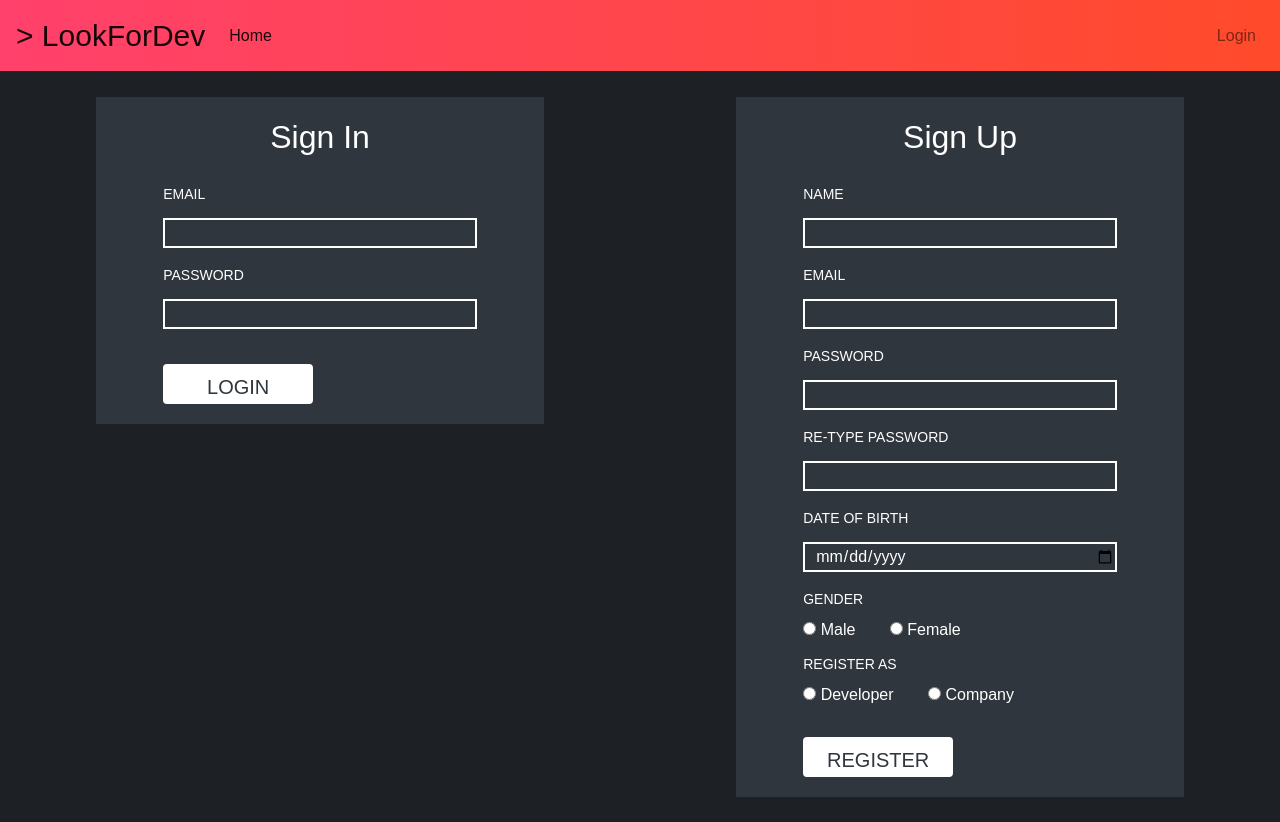
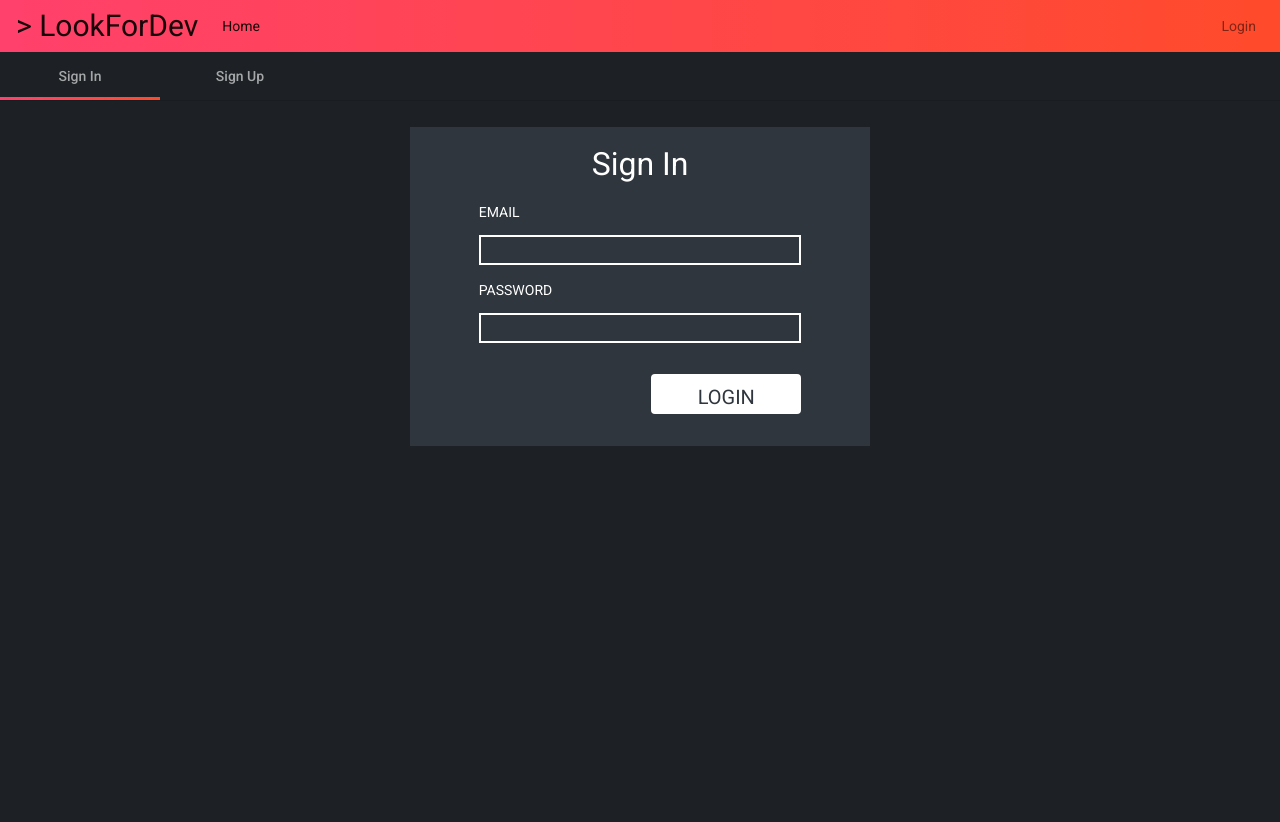
Before and after one commit to msmayankshetty99/LookForDev-Client, an Angular app: page /signin in a window 1280 px wide. After the commit the page ends 800 px from the top, so only its background shows below. Built offline with nearby package versions, Linux system fonts and the light colour scheme.

Commit message:
Implemented Material Tabs
Created Tabs for Sign In and Sign Up.

```diff
--- a/angular.json
+++ b/angular.json
@@ -24,6 +24,7 @@
               "src/assets"
             ],
             "styles": [
+              "./node_modules/@angular/material/prebuilt-themes/indigo-pink.css",
               "src/styles.css"
             ],
             "scripts": []
@@ -88,6 +89,7 @@
               "src/assets"
             ],
             "styles": [
+              "./node_modules/@angular/material/prebuilt-themes/indigo-pink.css",
               "src/styles.css"
             ],
             "scripts": []
--- a/package.json
+++ b/package.json
@@ -12,10 +12,12 @@
   "private": true,
   "dependencies": {
     "@angular/animations": "~9.1.11",
+    "@angular/cdk": "^9.2.4",
     "@angular/common": "~9.1.11",
     "@angular/compiler": "~9.1.11",
     "@angular/core": "~9.1.11",
     "@angular/forms": "~9.1.11",
+    "@angular/material": "^9.2.4",
     "@angular/platform-browser": "~9.1.11",
     "@angular/platform-browser-dynamic": "~9.1.11",
     "@angular/router": "~9.1.11",
--- a/src/app/app.module.ts
+++ b/src/app/app.module.ts
@@ -7,6 +7,8 @@ import { SigninComponent } from './signin/signin.component';
 import { HomeComponent } from './home/home.component';
 import { HttpClientModule } from '@angular/common/http';
 import { ReactiveFormsModule } from '@angular/forms';
+import { MatTabsModule } from '@angular/material/tabs';
+import { BrowserAnimationsModule } from '@angular/platform-browser/animations';
 
 @NgModule({
   declarations: [
@@ -18,7 +20,9 @@ import { ReactiveFormsModule } from '@angular/forms';
     BrowserModule,
     AppRoutingModule,
     HttpClientModule,
-    ReactiveFormsModule
+    ReactiveFormsModule,
+    BrowserAnimationsModule,
+    MatTabsModule
   ],
   providers: [],
   bootstrap: [AppComponent]
--- a/src/app/signin/signin.component.css
+++ b/src/app/signin/signin.component.css
@@ -7,27 +7,26 @@
 .grid-col-2
 {
 	display:inline-block;
-	width:35%;
-	margin:2% 7.5%;
+	width:36%;
+	margin:2% 32%;
     vertical-align:top;
     background: #2f363d;  /* fallback for old browsers */
 
 }
 .heading
 {
-    margin:16px auto;
-    font-size: 32px;
-    padding-bottom: 5px;
+    margin:6% auto;
+    font-size:32px;
 }
 .btn
 {
     color: #2f363d;
     background:#fff;
     width:150px;
-    height: 40px;
-    margin:20px 0px 20px 0px;
+    height:40px;
+    margin:5% 0% 10% 0%;
     border:2px solid #fff;
-    font-size: 20px;
+    font-size:20px;
 }
 .btn:hover
 {
@@ -65,3 +64,7 @@ label
 {
     margin-bottom: 10px;
 }
+.mat-tab-label, .mat-tab-link
+{
+    color:#fff !important;
+}
--- a/src/app/signin/signin.component.html
+++ b/src/app/signin/signin.component.html
@@ -1,5 +1,7 @@
 <div class="fullwidth">
-    <div class = "grid-col-2" >
+    <mat-tab-group dynamicHeight>
+        <mat-tab label="Sign In">
+            <div class = "grid-col-2">
                 <p class = "heading" align="center">Sign In</p>
                 <form [formGroup] = "loginForm">
                     <div class = "input">
@@ -16,9 +18,13 @@
                         Required!
                         </span>
                     </div>
+                    <div class="d-flex justify-content-end">
                         <button (click)="onLogin()" class="btn">LOGIN</button>
+                    </div>
                 </form>
             </div>
+        </mat-tab>
+        <mat-tab label="Sign Up">
             <div class = "grid-col-2">
                 <p class = "heading" align="center">Sign Up</p>
                 <form [formGroup] = "registerForm">
@@ -70,7 +76,11 @@
                     <div *ngIf="registerForm.controls.role.value == '1'">
                         <p> Company form displayed </p>
                     </div>
+                    <div class="d-flex justify-content-end">
                         <button (click)="onRegister()" class="btn">REGISTER</button>
+                    </div>
                 </form>
             </div>
+        </mat-tab>
+    </mat-tab-group>
 </div>
--- a/src/index.html
+++ b/src/index.html
@@ -10,8 +10,10 @@
   <script src="https://code.jquery.com/jquery-3.2.1.slim.min.js" integrity="sha384-KJ3o2DKtIkvYIK3UENzmM7KCkRr/rE9/Qpg6aAZGJwFDMVNA/GpGFF93hXpG5KkN" crossorigin="anonymous"></script>
   <script src="https://cdnjs.cloudflare.com/ajax/libs/popper.js/1.12.9/umd/popper.min.js" integrity="sha384-ApNbgh9B+Y1QKtv3Rn7W3mgPxhU9K/ScQsAP7hUibX39j7fakFPskvXusvfa0b4Q" crossorigin="anonymous"></script>
   <script src="https://maxcdn.bootstrapcdn.com/bootstrap/4.0.0/js/bootstrap.min.js" integrity="sha384-JZR6Spejh4U02d8jOt6vLEHfe/JQGiRRSQQxSfFWpi1MquVdAyjUar5+76PVCmYl" crossorigin="anonymous"></script>
+  <link href="https://fonts.googleapis.com/css?family=Roboto:300,400,500&display=swap" rel="stylesheet">
+  <link href="https://fonts.googleapis.com/icon?family=Material+Icons" rel="stylesheet">
 </head>
-<body>
+<body class="mat-typography">
   <nav class="navbar navbar-expand-md navbar-light bg-light" style=" background: linear-gradient(to right, #ff416c, #ff4b2b); color:#fff">
     <a href="#" class="navbar-brand" style="font-size: 30px;">
         > LookForDev
--- a/src/styles.css
+++ b/src/styles.css
@@ -6,7 +6,9 @@ body
     margin: 0;
     color:#fff;
 }
-a {
+
+a
+{
     color: #fff;
     text-decoration: none;
 }
@@ -14,3 +16,15 @@ a {
 a:hover {
     opacity: 0.8;
 }
+
+.mat-tab-group.mat-primary .mat-ink-bar, .mat-tab-nav-bar.mat-primary .mat-ink-bar {
+    background: linear-gradient(to right, #ff416c, #ff4b2b);
+    height: 6%;
+}
+
+.mat-tab-label, .mat-tab-link {
+    color: #fff;
+}
+
+html, body { height: 100%; }
+body { margin: 0; font-family: Roboto, "Helvetica Neue", sans-serif; }
```
Also changed, not shown: 1 other file (tests, documents, lock files or other folders). Lines whose indentation alone changed are shown as unchanged.
